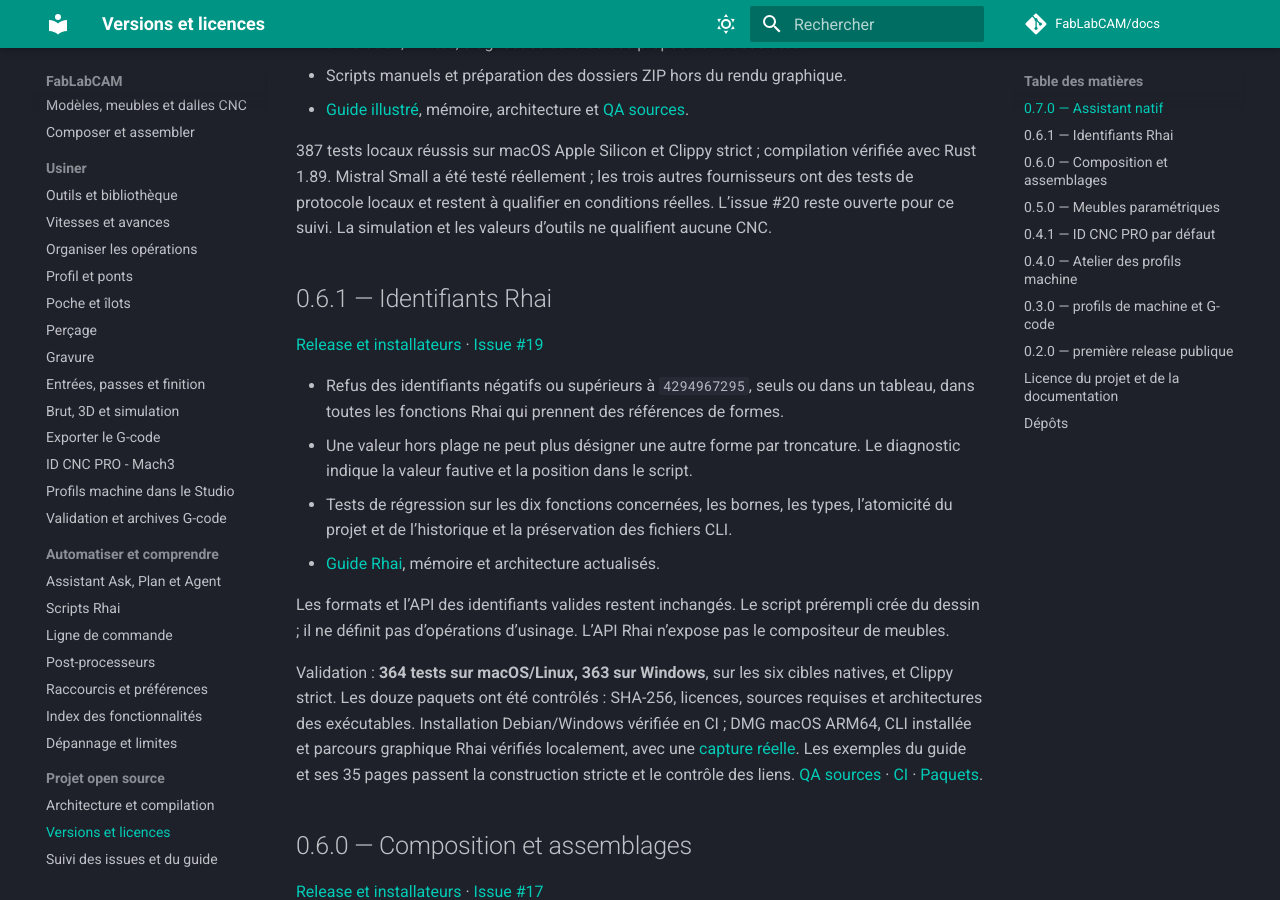
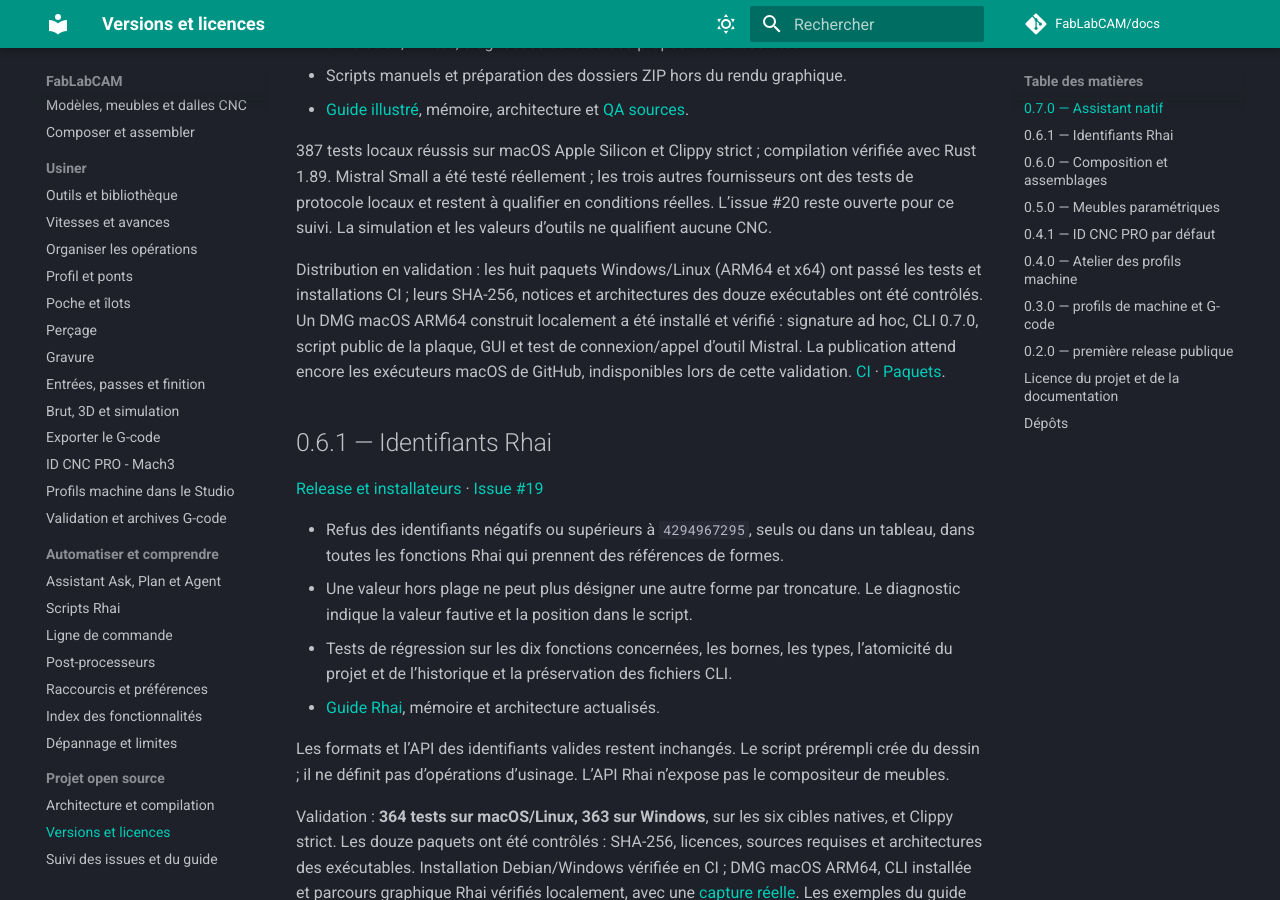
Before and after one commit to FabLabCAM/docs, an MkDocs documentation site: the page built from docs/reference/versions.md, in a window 1280 px wide and 900 px high, scrolled down 369 px. Built offline with MkDocs 1.6.1 and Material for MkDocs 9.7.7, drawn with Linux system fonts in a browser that asks for light colours; comment, search, counter and statistics services are not loaded.

Commit message:
docs: record package validation and pending macOS CI capacity

```diff
--- a/docs/reference/versions.md
+++ b/docs/reference/versions.md
@@ -17,6 +17,15 @@
 a été testé réellement ; les trois autres fournisseurs ont des tests de protocole
 locaux et restent à qualifier en conditions réelles. L’issue #20 reste ouverte
 pour ce suivi. La simulation et les valeurs d’outils ne qualifient aucune CNC.
+
+Distribution en validation : les huit paquets Windows/Linux (ARM64 et x64)
+ont passé les tests et installations CI ; leurs SHA-256, notices et architectures
+des douze exécutables ont été contrôlés. Un DMG macOS ARM64 construit localement
+a été installé et vérifié : signature ad hoc, CLI 0.7.0, script public de la plaque,
+GUI et test de connexion/appel d’outil Mistral. La publication attend encore les
+exécuteurs macOS de GitHub, indisponibles lors de cette validation.
+[CI](https://github.com/FabLabCAM/core/actions/runs/41858524147) ·
+[Paquets](https://github.com/FabLabCAM/core/actions/runs/41858524071).
 
 ## 0.6.1 — Identifiants Rhai
 
```
